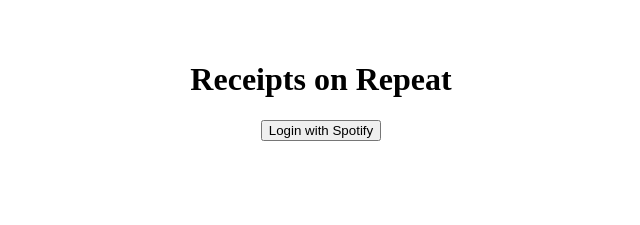
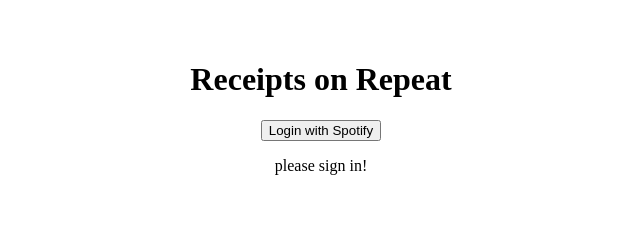
Before and after one commit to dcartolano/receipts-on-repeat, a React (Vite) app in the folder client/: page / in a window 1280 px wide. Shown: the top 225 px of the page, without its empty margins (319-959 px from the left). Built offline with nearby package versions, Linux system fonts and the light colour scheme.

Commit message:
updated with fetch method

```diff
--- a/client/src/pages/HomePage.jsx
+++ b/client/src/pages/HomePage.jsx
@@ -3,9 +3,17 @@
 const HomePage = () => {
     const [user, setUser] = useState(null);
 
-    const handleLogin = () => {
+    const handleLogin = async () => {
         // Redirect to the Spotify login route on the server
-        window.location.href = 'http://localhost:3000/spotify/login'; // Adjust based on your server's URL
+        // window.location.href = 'http://localhost:3000/spotify/login'; // Adjust based on your server's URL
+        // window.location.href = '/spotify/login'; // Adjust based on your server's URL
+        const response = await fetch('/spotify/login', {
+            method: "GET",
+        })
+        if (response.ok){
+            console.log(response.json());
+        }
+        // console.log()
     };
 
     // Fetch user data after successful login
@@ -28,13 +36,13 @@
         <main>
             <h1>Receipts on Repeat</h1>
             <button onClick={handleLogin}>Login with Spotify</button>
-            {user && (
+            {user?
                 <div>
                     <h2>Welcome, {user.name}!</h2>
                     <p>Email: {user.email}</p>
                     {user.image && <img src={user.image} alt="Profile" />}
                 </div>
-            )}
+            : <p>please sign in!</p>}
         </main>
     );
 };
```
